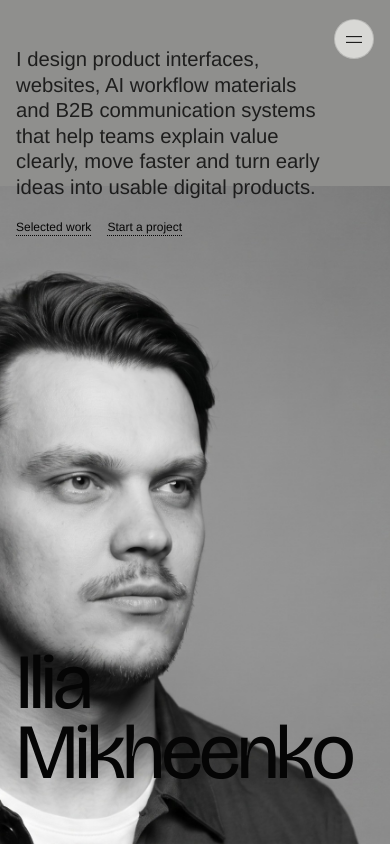
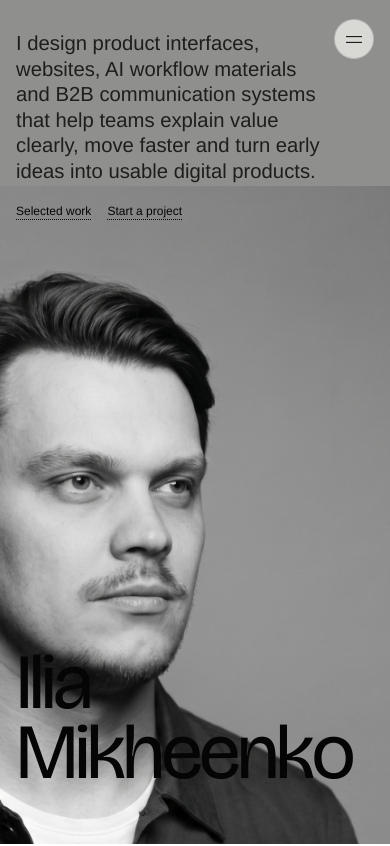
Before and after one commit to miheenko-i/portfolio, a React (Vite) app: page / in a window 390 px wide. Shown: the top 846 px of the page. Built offline with nearby package versions, Linux system fonts and the light colour scheme; a web font is replaced by a local one.

Commit message:
Raise mobile hero intro

```diff
--- a/src/style.css
+++ b/src/style.css
@@ -1106,7 +1106,7 @@ h1 {
   .heroInner {
     align-content: start;
     row-gap: 2rem;
-    padding-block: 3rem 3.5rem;
+    padding-block: 2rem 3.5rem;
   }
 
   .heroInner,
```
